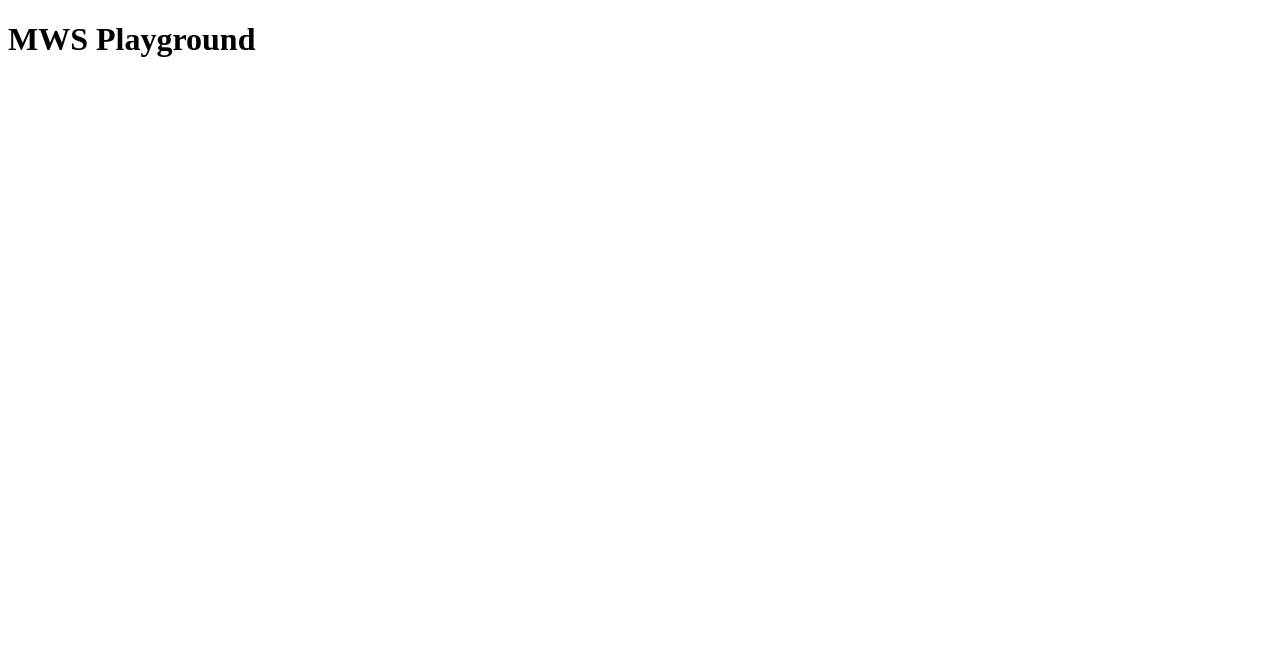
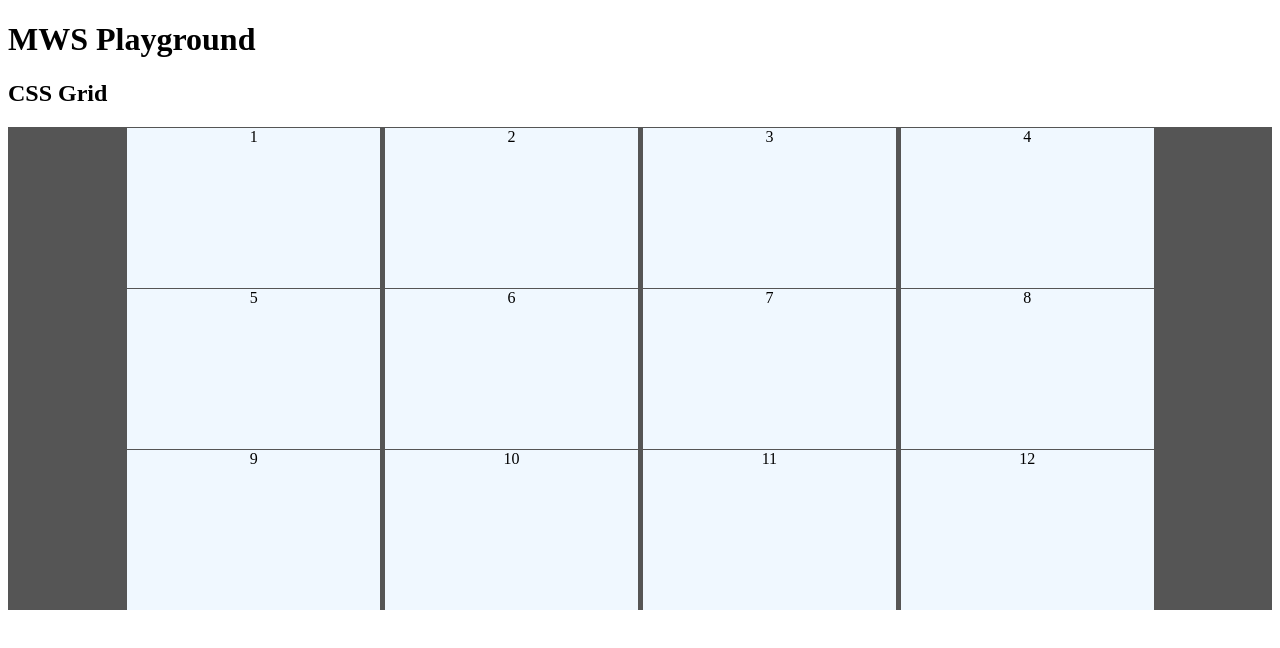
Before and after one commit to tony-eneh/mws-practice, a website: page index.html in a window 1280 px wide. Drawn offline with Linux system fonts and the light colour scheme.

Commit message:
Create css grid layout

```diff
--- a/index.html
+++ b/index.html
@@ -12,6 +12,30 @@
 
     <h1>MWS Playground</h1>
 
+    <section>
+        <h2>CSS Grid</h2>
+        <div class="css-grid">
+            <div class="row">
+                <div class="col">1</div>
+                <div class="col">2</div>
+                <div class="col">3</div>
+                <div class="col">4</div>
+            </div>
+            <div class="row">
+                <div class="col">5</div>
+                <div class="col">6</div>
+                <div class="col">7</div>
+                <div class="col">8</div>
+            </div>
+            <div class="row">
+                <div class="col">9</div>
+                <div class="col">10</div>
+                <div class="col">11</div>
+                <div class="col">12</div>
+            </div>
+        </div>
+    </section>
+
     <script src="index.js"></script>
 </body>
 </html>
--- a/styles/main.css
+++ b/styles/main.css
@@ -0,0 +1,69 @@
+.css-grid{
+    background-color: #555555;
+    text-align: center;
+    vertical-align: middle;
+}
+
+/* .css-grid .row{
+
+} */
+
+.css-grid .row .col{
+    width: 20%;
+    height: 20vh;
+    margin: 1px 0px 0px 1px;
+    display: inline-block;
+}
+
+/* .css-grid .row .col:last-of-type{
+
+} */
+
+.css-grid .row .col:nth-of-type(1){
+    background-color: aliceblue;
+}
+.css-grid .row .col:nth-of-type(2){
+    background-color: aliceblue;
+}
+.css-grid .row .col:nth-of-type(3){
+    background-color: aliceblue;
+}
+.css-grid .row .col:nth-of-type(4){
+    background-color: aliceblue;
+}
+.css-grid .row .col:nth-of-type(5){
+    background-color: aliceblue;
+}
+.css-grid .row .col:nth-of-type(6){
+    background-color: aliceblue;
+}
+.css-grid .row .col:nth-of-type(7){
+    background-color: aliceblue;
+}
+.css-grid .row .col:nth-of-type(8){
+    background-color: aliceblue;
+}
+.css-grid .row .col:nth-of-type(9){
+    background-color: aliceblue;
+}
+.css-grid .row .col:nth-of-type(10){
+    background-color: aliceblue;
+}
+.css-grid .row .col:nth-of-type(11){
+    background-color: aliceblue;
+}
+.css-grid .row .col:nth-of-type(12){
+    background-color: aliceblue;
+}
+
+@media screen and (max-width: 960px){
+    .css-grid .row .col{
+        width: 45%;
+    }
+}
+
+@media screen and (max-width: 450px){
+    .css-grid .row .col {
+        width: 90%;
+    }
+}
```
